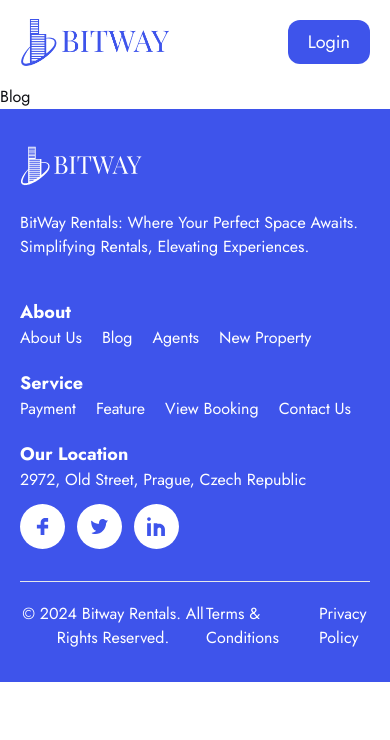
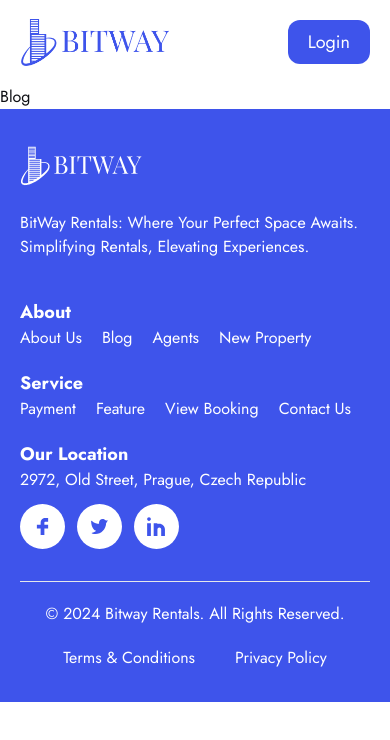
Before and after one commit to siddhaarthh/property-dealing, a Next.js app: page /blog in a window 390 px wide. Shown: the top 740 px of the page. Built offline with nearby package versions, Linux system fonts and the light colour scheme.

Commit message:
footer finished

```diff
--- a/components/Footer.jsx
+++ b/components/Footer.jsx
@@ -84,8 +84,8 @@ function Footer() {
         </div>
       </div>
 
-      <div className="flex items-center justify-between pt-5">
-        <p className="h-full text-center text-white">
+      <div className="flex flex-col items-center justify-between gap-5 pt-5 md:flex-row md:gap-0">
+        <p className=" text-center text-white">
           &copy; {new Date().getFullYear()} Bitway Rentals. All Rights Reserved.
         </p>
 
```
